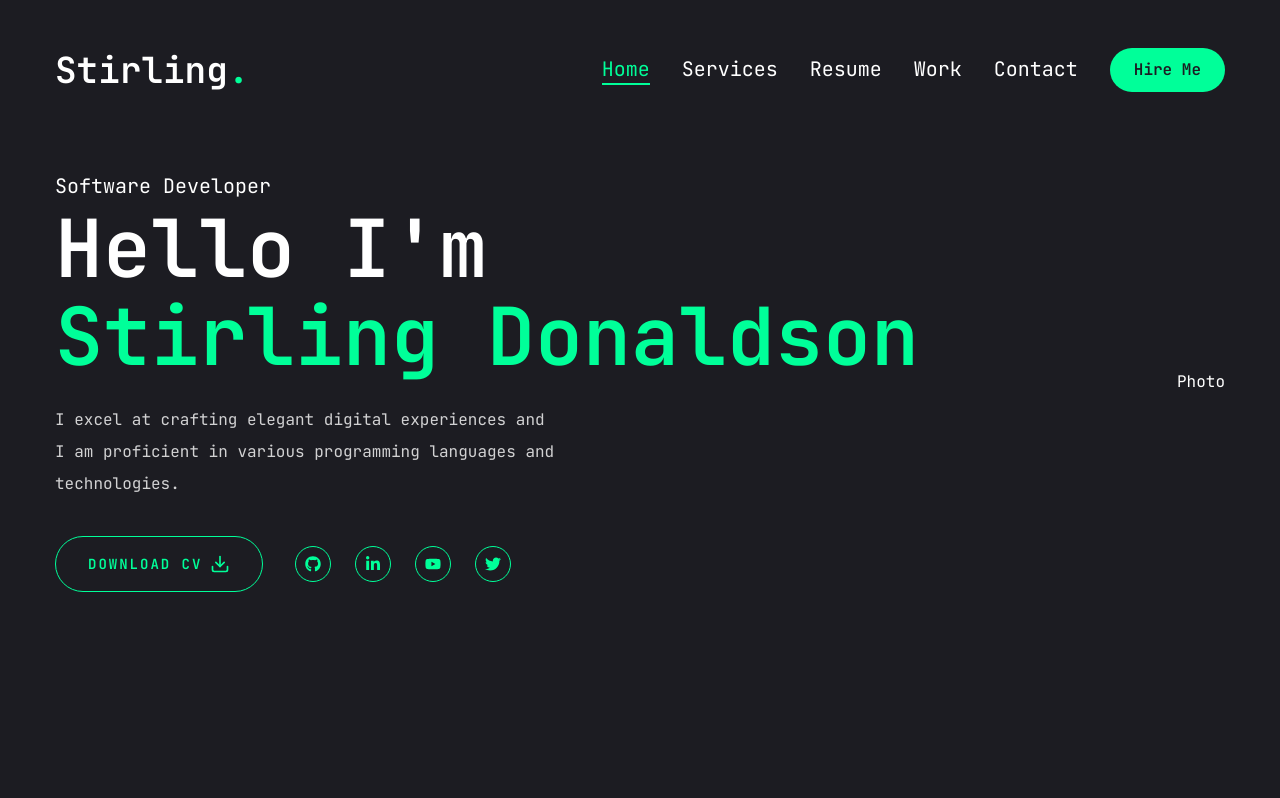
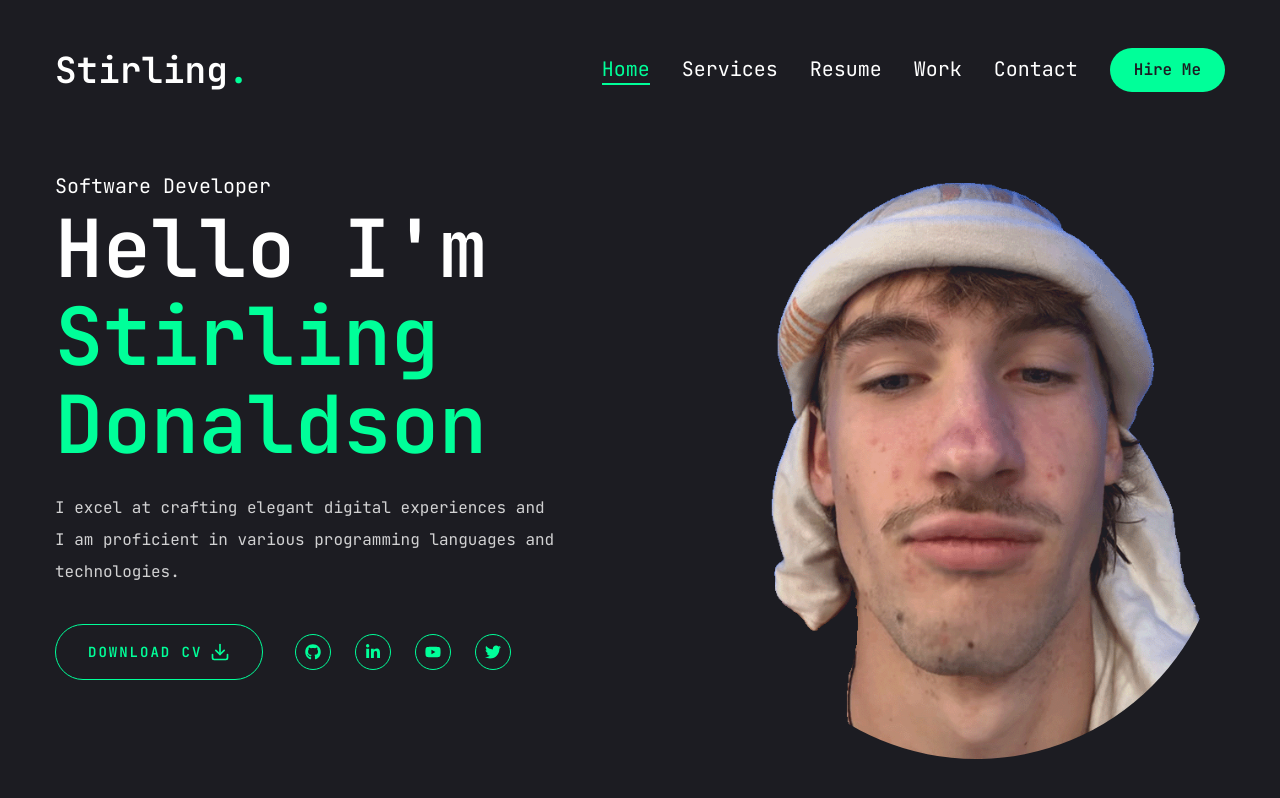
Before and after one commit to braidengrundell16/braiden-portfolio, a Next.js app: page / in a window 1280 px wide. Built offline with nearby package versions, Linux system fonts and the light colour scheme.

Commit message:
added image, and formatted it

```diff
--- a/components/Photo.jsx
+++ b/components/Photo.jsx
@@ -1,9 +1,30 @@
-
-
+"use client";
+import { motion } from "framer-motion";
+import Image from "next/image";
 
 const Photo = () => {
   return (
-    <div>Photo</div>
+    <div className="w-full h-full relative">
+        <motion.div
+            initial={{opacity: 0}}
+            animate={{
+                opacity: 1,
+                transition: {delay: 2, duration: 0.4, ease:"easeIn"},
+            }}>
+            <div className="w-[298px] h-[298px] xl:w-[498px] xl:h-[498px] mix-blend-lighten">
+                <Image
+                    src="/assets/photo.png"
+                    priority
+                    quality={100}
+                    alt=""
+                    height={500}
+                    width={500}
+
+                    className="rounded-full"
+                />
+            </div>
+        </motion.div>
+    </div>
   )
 }
 
```
Also changed, not shown: public/assets/photo.png (added).
